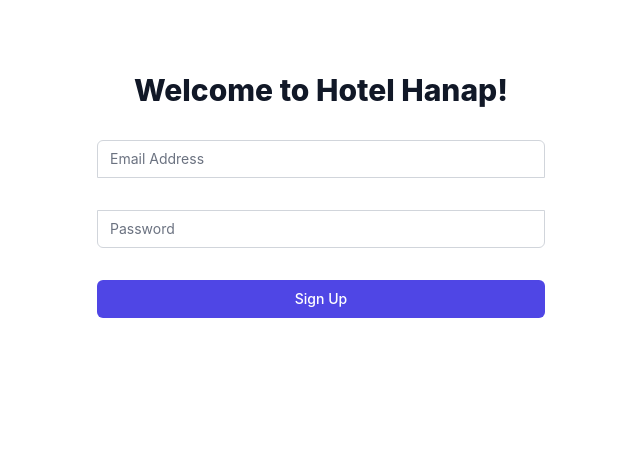
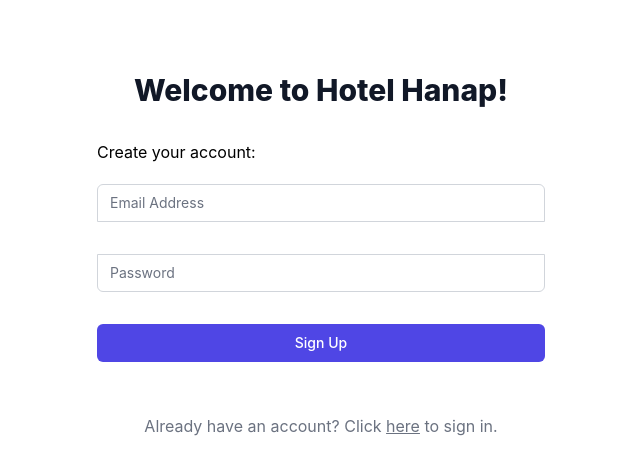
Before and after one commit to camber01/project-app, a React (Create React App) app: page / in a window 1280 px wide. Both pictures are taken after a click on the button "here". Shown: the top 474 px of the page, without its empty margins (319-959 px from the left). Built offline with nearby package versions, Linux system fonts and the light colour scheme; no server answers.

Commit message:
Added Click here to sign in

```diff
--- a/src/LoginForm.js
+++ b/src/LoginForm.js
@@ -54,8 +54,8 @@ function LoginForm(){
     }
   }
 
-  const createUser = () => {
-    setIsSigningUp(true)
+  const createUser = (state) => {
+    setIsSigningUp(state)
   }
 
   const logout = async () => {
@@ -87,6 +87,12 @@ function LoginForm(){
             <div className="max-w-md w-full space-y-8">
               <p className="mt-6 text-center text-3xl font-extrabold text-gray-900">Welcome to Hotel Hanap!</p>
               <div>
+                {isSigningUp ?
+                (
+                  <h2 className="my-5">Create your account:</h2>
+                ):(
+                  null
+                )}
                 <input
                   className="appearance-none rounded-none relative block
                     w-full px-3 py-2 border border-gray-300
@@ -116,6 +122,7 @@ function LoginForm(){
 
               { isSigningUp ?
                 (
+                  <>
                     <div>
                       <button
                         className="group relative w-full flex justify-center
@@ -127,6 +134,8 @@ function LoginForm(){
                         Sign Up
                       </button>
                     </div>
+                    <p className="pt-5 text-center text-gray-500">Already have an account? Click <button className="underline" onClick={() => createUser(false)}>here</button> to sign in.</p>
+                  </>
                 )
                 :
                 (
@@ -142,7 +151,7 @@ function LoginForm(){
                         Sign In
                       </button>
                     </div>
-                    <p className="pt-5 text-center text-gray-500">Don't have an account? Click <button className="underline" onClick={createUser}>here</button> to sign up.</p>
+                    <p className="pt-5 text-center text-gray-500">Don't have an account? Click <button className="underline" onClick={() => createUser(true)}>here</button> to sign up.</p>
                   </>
                 )
               }
```
Lines whose indentation alone changed are shown as unchanged.
